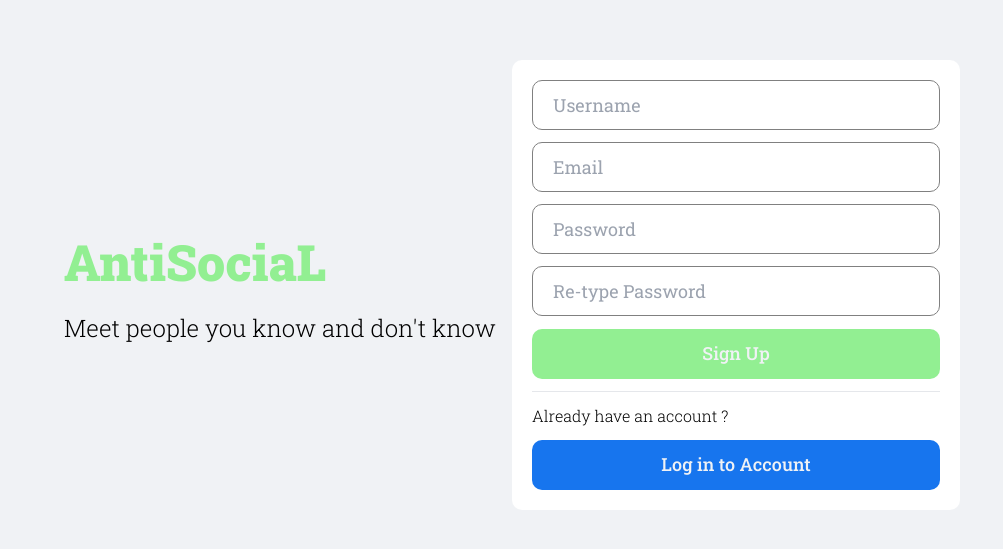
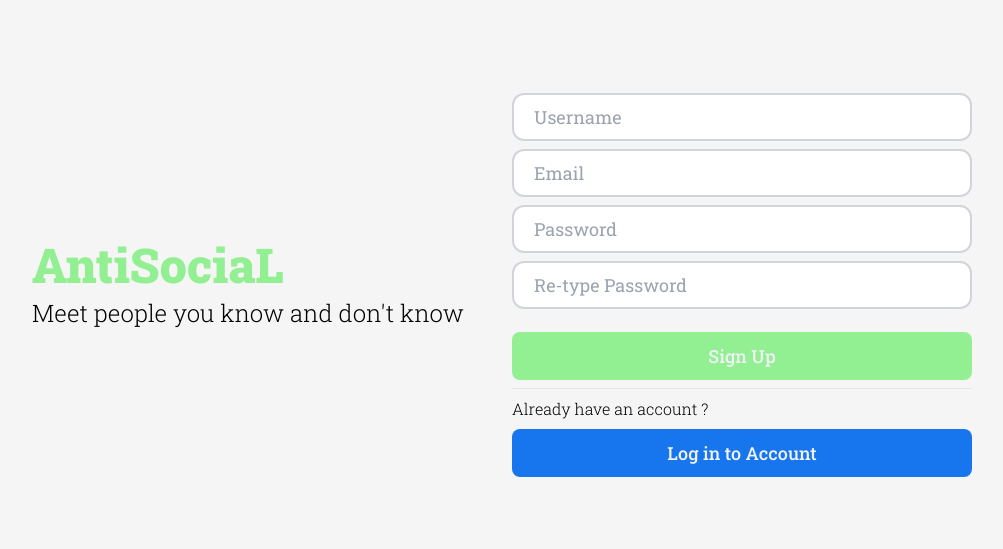
Before and after one commit to pasta022/AntiSociaL, a React (Create React App) app: page /register in a window 1280 px wide. Shown: the part 115-664 px from the top of the page, without its empty margins (128-1131 px from the left). Built offline with nearby package versions, Linux system fonts and the light colour scheme.

Commit message:
tailwind styling for register page

```diff
--- a/src/App.js
+++ b/src/App.js
@@ -23,14 +23,14 @@ function App() {
           path="/register"
           element={user ? <Navigate to="/" /> : <Register />}
         />
-        <Route
+        {/* <Route
           path="/messenger"
           element={!user ? <Navigate to="/" /> : <Messenger />}
         />
         <Route
           path="/profile/:username"
           element={user ? <Profile /> : <Navigate to="/register" />}
-        />
+        /> */}
       </Routes>
     </Router>
   );
--- a/src/pages/register/register.css
+++ b/src/pages/register/register.css
@@ -1,4 +1,4 @@
-.login{
+/* .login{
     width: 100vw;
     height: 100vh;
     background-color: #f0f2f5;
@@ -92,4 +92,7 @@
 
 .loginRegisterButton:hover{
     background-color: #1775d3;
-}
+} */
+
+body{
+    color: #f0f2f5}
--- a/src/pages/register/register.jsx
+++ b/src/pages/register/register.jsx
@@ -2,7 +2,7 @@ import { useRef, useState } from "react";
 import { useNavigate } from "react-router-dom";
 import { CircularProgress } from "@mui/material";
 import axios from "axios";
-import "./register.css";
+// import "./register.css";
 
 const Register = () => {
   const email = useRef();
@@ -18,6 +18,9 @@ const Register = () => {
     e.preventDefault();
     if (passwordAgain.current.value !== password.current.value) {
       setShowDiv(true);
+      setTimeout(() => {
+        setShowDiv(false);
+      }, 1500);
       password.current.value = "";
       passwordAgain.current.value = "";
     } else {
@@ -42,31 +45,38 @@ const Register = () => {
   };
 
   return (
-    <div className="login">
-      <div className="loginWrapper">
-        <div className="loginLeft">
-          <h3 className="loginLogo">AntiSociaL</h3>
-          <span className="loginDesc">Meet people you know and don't know</span>
+    <div className="flex justify-start w-full h-screen bg-neutral-100 md:justify-center md:items-center">
+      <div className="flex flex-col items-center w-screen gap-10 mt-10 md:gap-0 md:mt-0 md:flex-row md:justify-between md:w-3/4">
+        <div className="flex flex-col justify-center md:justify-start md:flex-1">
+          <h3 className="text-4xl font-extrabold text-center md:text-5xl text-customPrimary md:text-left md:mb-2">
+            AntiSociaL
+          </h3>
+          <span className="text-xl font-light text-center md:text-2xl md:text-left">
+            Meet people you know and don't know
+          </span>
         </div>
-        <div className="loginRight" onSubmit={handleClick}>
-          <form className="registerBox">
+        <div
+          className="flex flex-col items-center justify-center w-full px-5 md:flex-1"
+          onSubmit={handleClick}
+        >
+          <form className="flex flex-col justify-between w-full h-96">
             <input
               type="text"
-              className="loginEmail loginInput"
+              className="h-12 pl-5 text-lg border-2 border-gray-300 border-solid rounded-xl focus:outline-none"
               placeholder="Username"
               ref={username}
               required
             />
             <input
               type="email"
-              className="loginEmail loginInput"
+              className="h-12 pl-5 text-lg border-2 border-gray-300 border-solid rounded-xl focus:outline-none"
               placeholder="Email"
               ref={email}
               required
             />
             <input
               type="password"
-              className="loginEmail loginInput"
+              className="h-12 pl-5 text-lg border-2 border-gray-300 border-solid rounded-xl focus:outline-none"
               placeholder="Password"
               ref={password}
               required
@@ -74,13 +84,20 @@ const Register = () => {
             />
             <input
               type="password"
-              className="loginEmail loginInput"
+              className="h-12 pl-5 text-lg border-2 border-gray-300 border-solid rounded-xl focus:outline-none"
               placeholder="Re-type Password"
               ref={passwordAgain}
               required
             />
-            {showDiv && <p className="wrongPassword">Passwords don't match</p>}
-            <button className="loginButton" type="submit">
+            {showDiv && (
+              <p className="font-light text-center text-red-500">
+                Passwords don't match
+              </p>
+            )}
+            <button
+              className="h-12 mt-4 text-lg font-medium border-none rounded-lg cursor-pointer bg-customPrimary text-textSecondary"
+              type="submit"
+            >
               {fetching ? (
                 <CircularProgress color="inherit" size={25} />
               ) : (
@@ -89,9 +106,12 @@ const Register = () => {
             </button>
             <hr />
             <p>
-              <span className="registerText">Already have an account ?</span>
+              <span className="font-light">Already have an account ?</span>
             </p>
-            <button className="loginRegisterButton" onClick={handleLogin}>
+            <button
+              className="h-12 text-lg font-medium border-none rounded-lg bg-[#1775ee] text-textSecondary cursor-pointer"
+              onClick={handleLogin}
+            >
               Log in to Account
             </button>
           </form>
--- a/tailwind.config.js
+++ b/tailwind.config.js
@@ -2,7 +2,12 @@
 module.exports = {
   content: ["./src/**/*.{js,jsx,ts,tsx}"],
   theme: {
-    extend: {},
+    extend: {
+      colors: {
+        customPrimary: "rgb(146, 239, 146)",
+        textSecondary: "#f0f2f5",
+      },
+    },
   },
   plugins: [],
 };
```
Also changed, not shown: 1 other file (tests, documents, lock files or other folders).
